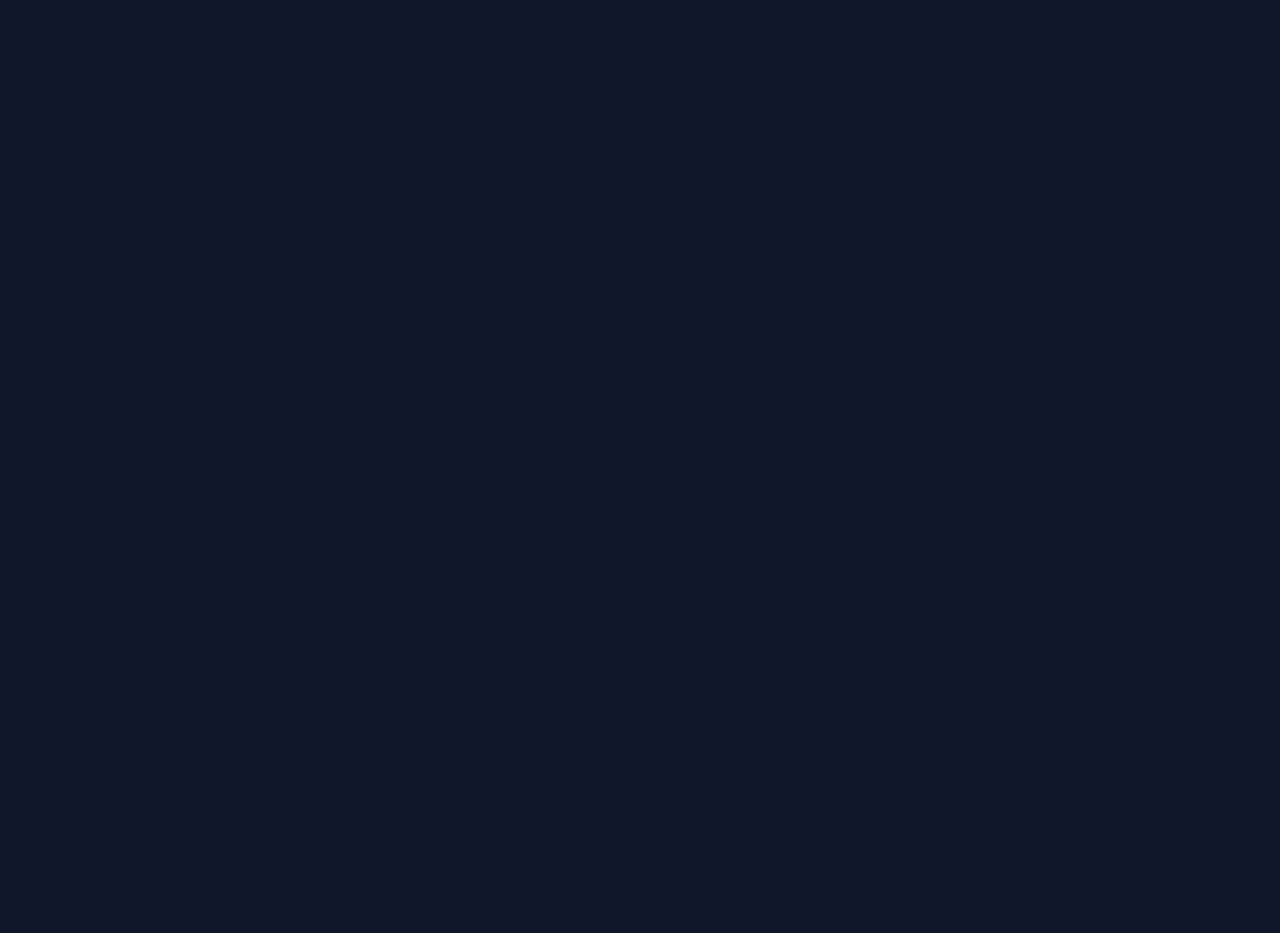
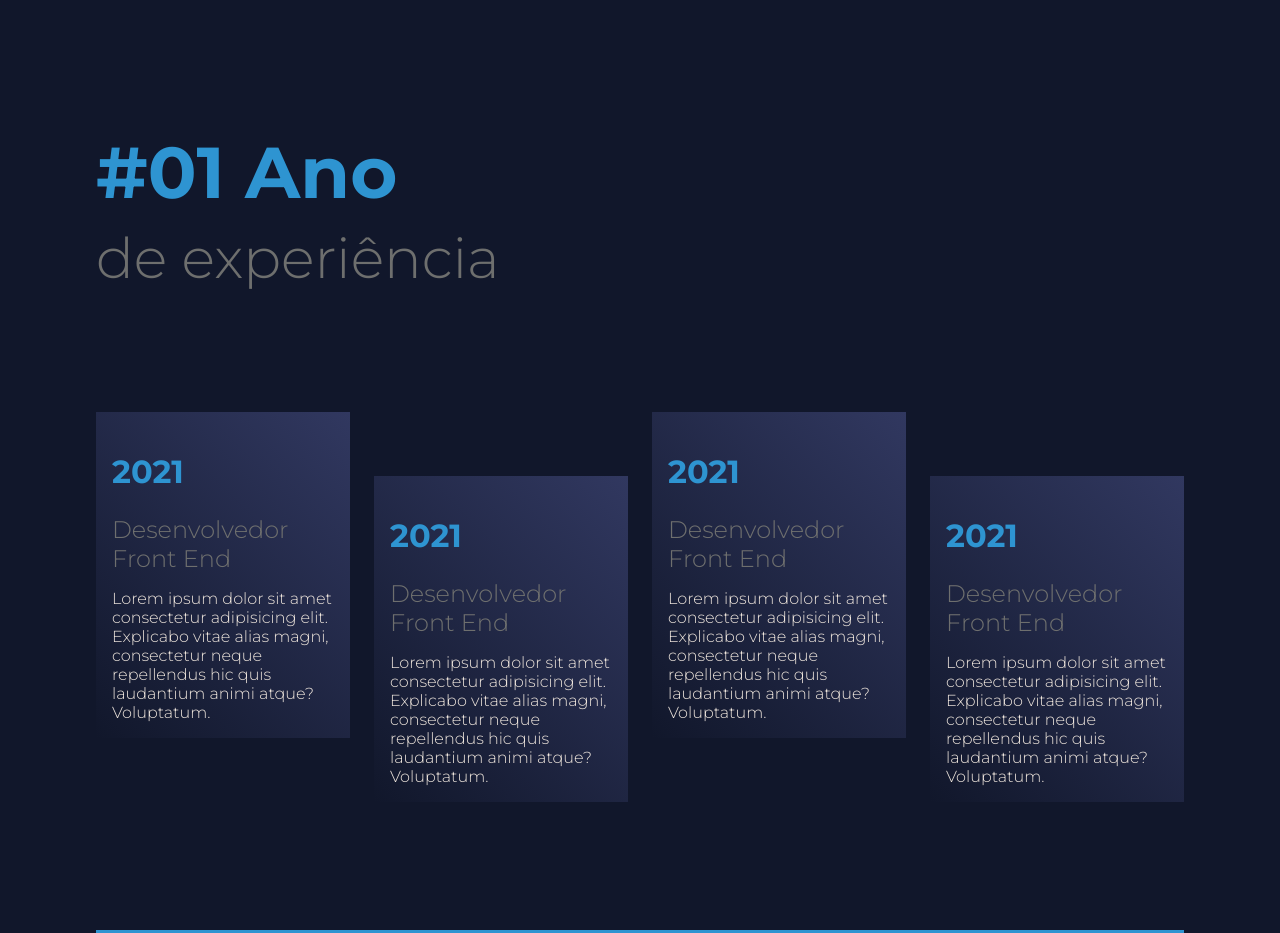
Before and after one commit to mateuso12/portfolio, a Next.js app: page / in a window 1280 px wide. Shown: the part 600-1533 px from the top of the page. Before the commit the page ends 800 px from the top, so only its background shows below. Built offline with nearby package versions, Linux system fonts and the light colour scheme.

Commit message:
Create Experience Section

```diff
--- /dev/null
+++ b/src/components/Experiences/ExperienceItem.tsx
@@ -0,0 +1,19 @@
+import { ContainerItem } from "./styles";
+
+interface ExperienceItemProps {
+  year: string;
+  title: string;
+  description: string;
+}
+
+export default function ExperienceItem({ year, title, description }: ExperienceItemProps) {
+  return(
+    <ContainerItem>
+      <div>
+        <h1>{year}</h1>
+        <h2>{title}</h2>
+        <p>{description}</p>
+      </div>
+    </ContainerItem>
+  )
+}
--- /dev/null
+++ b/src/components/Experiences/index.tsx
@@ -0,0 +1,12 @@
+import SectionTitle from '../SectionTitle';
+import { Container } from './styles';
+
+function Experiences() {
+  return (
+    <Container>
+      <SectionTitle title='01 Ano' description='de experiência'/>
+    </Container>
+  );
+};
+
+export default Experiences;
--- /dev/null
+++ b/src/components/Experiences/styles.ts
@@ -0,0 +1,120 @@
+import styled from 'styled-components';
+
+export const Container = styled.section`
+  width: 100%;
+
+  section {
+    width: 100%;
+    margin-top: 7rem;
+    display: flex;
+    gap: 1.5rem;
+
+    padding-bottom: 8rem;
+    border-bottom: 3px solid ${({ theme }) => theme.primary};
+
+    @media (max-width: 1000px) {
+      gap: 1rem;
+    }
+
+    @media(max-width: 700px) {
+      flex-direction: column;
+      margin-top: 5rem;
+      gap: 2rem;
+    }
+  }
+
+`;
+
+export const ContainerItem = styled.div`
+  > div {
+    background: ${({ theme }) => theme.gradient};
+    padding: 1rem;
+    padding-top: 2.5rem;
+    height: auto;
+    display: flex;
+    flex-direction: column;
+    align-items: flex-start;
+    justify-content: flex-start;
+
+    max-width: 19rem;
+
+    transition: 0.5s;
+
+    h1 {
+      color: ${({ theme }) => theme.primary};
+      font-size: 2rem;
+      margin-bottom: 1.5rem;
+    }
+
+    h2 {
+      color: ${({ theme }) => theme.secondary};
+      font-size: 1.5rem;
+      font-weight: 300;
+      margin-bottom: 1rem;
+    }
+
+    p {
+      color: ${({ theme }) => theme.textLight};
+      font-size: 1rem;
+      font-weight: 300;
+    }
+  }
+
+  &:hover > div {
+    filter: brightness(1.3);
+    transform: translateY(-20px);
+  }
+
+  &:nth-child(even) > div {
+    margin-top: 4rem;
+  }
+
+  @media(max-width: 1000px) {
+    > div {
+      height: auto;
+      padding-top: 1.5rem;
+    }
+
+    h1 {
+      font-size: 1.2rem;
+      margin-bottom: 1rem;
+    }
+
+    h2 {
+      font-size: 1rem;
+    }
+
+    p {
+      font-size: .9rem;
+    }
+  }
+
+  @media(max-width: 700px) {
+
+    &:nth-child(even) > div {
+      margin-top: 0;
+    }
+
+    &:hover > div {
+      transform: translateY(0);
+    }
+
+    > div {
+      max-width: 100%;
+      height: auto;
+      padding: 2rem;
+
+      h1 {
+      font-size: 2rem;
+    }
+
+    h2 {
+      font-size: 1.5rem;
+    }
+
+    p {
+      font-size: 1rem;
+    }
+  }
+}
+`;
--- /dev/null
+++ b/src/components/SectionTitle/index.tsx
@@ -0,0 +1,43 @@
+import { ReactNode } from 'react';
+import ExperienceItem from '../Experiences/ExperienceItem';
+
+import { Container } from './styles';
+
+interface SectionTitleProps {
+  title: string | ReactNode;
+  description?: string | ReactNode;
+}
+
+function SectionTitle({ title, description }: SectionTitleProps) {
+  return (
+    <Container>
+      <h1>#{title}</h1>
+      {description && <h2>{description}</h2>}
+
+      <section>
+        <ExperienceItem
+        year = '2021'
+        title = 'Desenvolvedor Front End'
+        description = ' Lorem ipsum dolor sit amet consectetur adipisicing elit. Explicabo vitae alias magni, consectetur neque repellendus hic quis laudantium animi atque? Voluptatum.'
+        />
+        <ExperienceItem
+        year = '2021'
+        title = 'Desenvolvedor Front End'
+        description = ' Lorem ipsum dolor sit amet consectetur adipisicing elit. Explicabo vitae alias magni, consectetur neque repellendus hic quis laudantium animi atque? Voluptatum.'
+        />
+        <ExperienceItem
+        year = '2021'
+        title = 'Desenvolvedor Front End'
+        description = ' Lorem ipsum dolor sit amet consectetur adipisicing elit. Explicabo vitae alias magni, consectetur neque repellendus hic quis laudantium animi atque? Voluptatum.'
+        />
+        <ExperienceItem
+        year = '2021'
+        title = 'Desenvolvedor Front End'
+        description = ' Lorem ipsum dolor sit amet consectetur adipisicing elit. Explicabo vitae alias magni, consectetur neque repellendus hic quis laudantium animi atque? Voluptatum.'
+        />
+      </section>
+    </Container>
+  );
+};
+
+export default SectionTitle;
--- /dev/null
+++ b/src/components/SectionTitle/styles.ts
@@ -0,0 +1,42 @@
+import styled from 'styled-components';
+
+export const Container = styled.div`
+  width: 100%;
+  display: flex;
+  flex-direction: column;
+  align-items: flex-start;
+  gap: .5rem;
+
+  h1 {
+    color: ${({theme}) => theme.primary};
+    font-size: 4.5rem;
+  }
+
+  h2{
+    color: ${({theme}) => theme.secondary};
+    font-weight: 300;
+    font-size: 3.5rem;
+  }
+
+  @media (max-width: 1000px) {
+    h1 {
+      font-size: 2.5rem;
+    }
+
+    h2 {
+      font-size: 1.8rem;
+    }
+  }
+
+  @media (max-width: 500px) {
+    h1 {
+      font-size: 1.8rem;
+    }
+
+    h2 {
+      font-size: 1.2rem;
+    }
+  }
+
+
+`;
--- a/src/pages/index.tsx
+++ b/src/pages/index.tsx
@@ -1,6 +1,7 @@
 import { HomeContainer } from '../styles/HomeStyles'
 import Header from "../components/Header";
 import HomeHero from '../components/HomeHero';
+import Experiences from '../components/Experiences';
 
 export default function Home() {
   return (
@@ -9,6 +10,7 @@
 
       <main className='container'>
         <HomeHero/>
+        <Experiences />
       </main>
 
     </HomeContainer>
```
